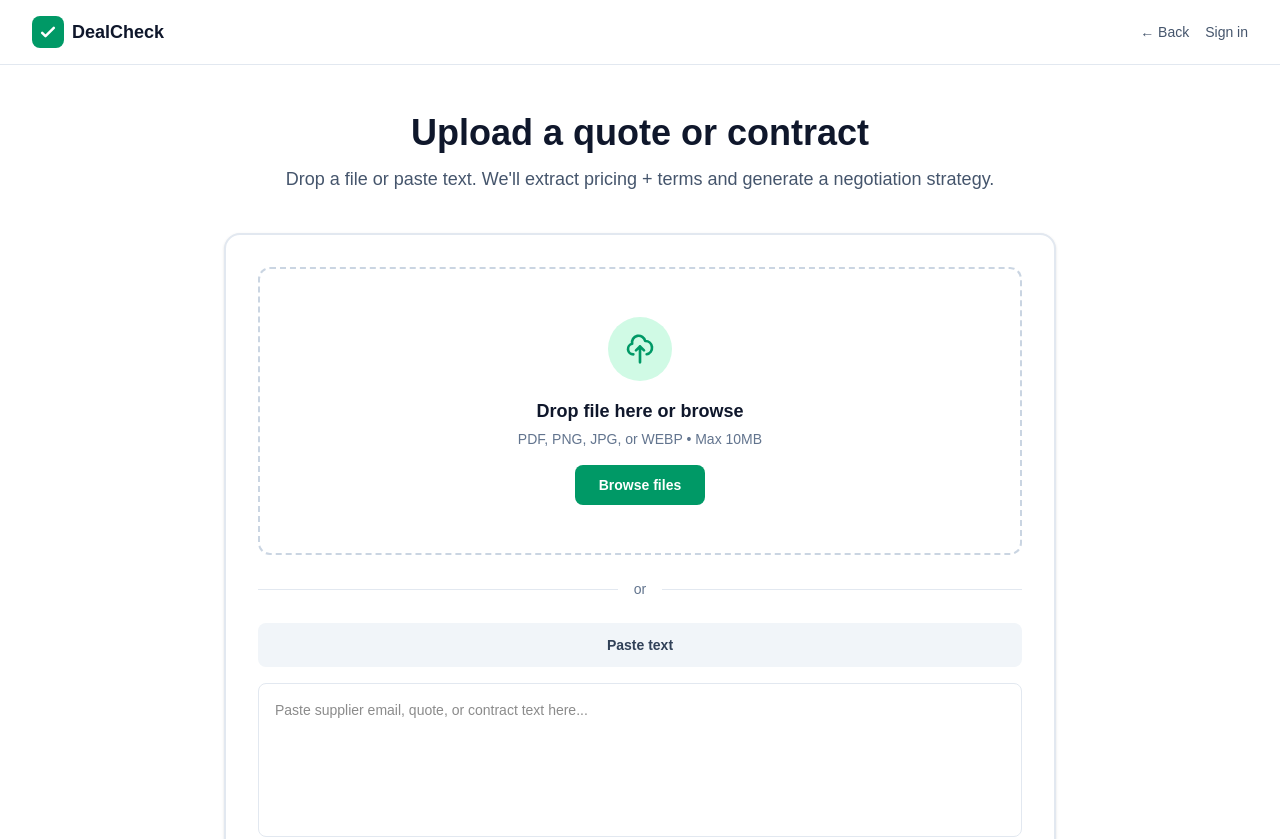
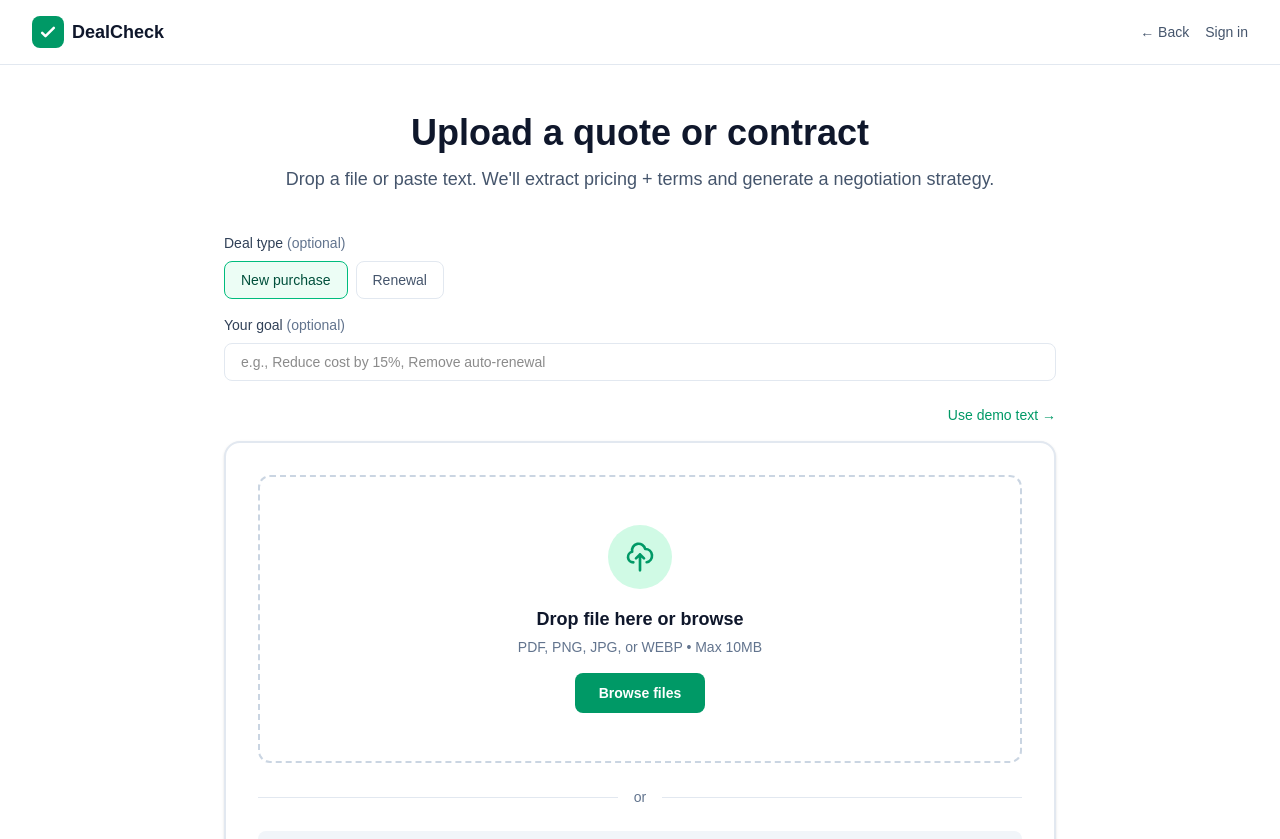
Before and after one commit to Boomchakalala/Dealcheck, a Next.js app: page /try in a window 1280 px wide. Shown: the top 839 px of the page. Built offline with nearby package versions, Linux system fonts and the light colour scheme.

Commit message:
Sandbox autosave

```diff
--- a/src/app/try/page.tsx
+++ b/src/app/try/page.tsx
@@ -14,6 +14,33 @@ export default function TryPage() {
   const [output, setOutput] = useState<DealOutput | null>(null)
   const [uploadedFileName, setUploadedFileName] = useState<string | null>(null)
   const [step, setStep] = useState<1 | 2 | 3>(1)
+  const [dealType, setDealType] = useState<'New' | 'Renewal'>('New')
+  const [goal, setGoal] = useState('')
+
+  const demoText = `QUOTE - CloudStore Enterprise Plan
+
+Annual Subscription: $45,000/year
+Setup Fee: $5,000 (one-time)
+User Licenses: 50 users included
+Additional users: $50/user/month
+
+Contract Terms:
+- 3-year commitment required
+- Auto-renewal for 3 years unless 90 days notice
+- Price increase up to 8% annually
+- Payment: Annual in advance
+- Termination: Requires 180 days notice
+
+Support:
+- Standard support included
+- Premium support: +$12,000/year
+
+This quote expires in 14 days.`
+
+  const handleUseDemoText = () => {
+    setInput(demoText)
+    setUploadedFileName(null)
+  }
 
   const handleFileUpload = async (file: File) => {
     setUploading(true)
@@ -51,7 +78,11 @@ export default function TryPage() {
       const response = await fetch('/api/trial', {
         method: 'POST',
         headers: { 'Content-Type': 'application/json' },
-        body: JSON.stringify({ extractedText: input, dealType: 'New' }),
+        body: JSON.stringify({
+          extractedText: input,
+          dealType,
+          goal: goal || null
+        }),
       })
       const data = await response.json()
       if (!response.ok) throw new Error(data.error || 'Failed to analyze')
@@ -106,6 +137,64 @@ export default function TryPage() {
           <p className="text-lg text-slate-600">
             Drop a file or paste text. We&apos;ll extract pricing + terms and generate a negotiation strategy.
           </p>
+        </div>
+
+        {/* Optional context chips */}
+        <div className="mb-6 space-y-4">
+          <div>
+            <label className="text-sm font-medium text-slate-700 mb-2 block">
+              Deal type <span className="text-slate-500 font-normal">(optional)</span>
+            </label>
+            <div className="flex gap-2">
+              <button
+                type="button"
+                onClick={() => setDealType('New')}
+                className={`px-4 py-2 text-sm font-medium rounded-lg border transition-all ${
+                  dealType === 'New'
+                    ? 'border-emerald-500 bg-emerald-50 text-emerald-900'
+                    : 'border-slate-200 bg-white text-slate-600 hover:border-slate-300'
+                }`}
+              >
+                New purchase
+              </button>
+              <button
+                type="button"
+                onClick={() => setDealType('Renewal')}
+                className={`px-4 py-2 text-sm font-medium rounded-lg border transition-all ${
+                  dealType === 'Renewal'
+                    ? 'border-emerald-500 bg-emerald-50 text-emerald-900'
+                    : 'border-slate-200 bg-white text-slate-600 hover:border-slate-300'
+                }`}
+              >
+                Renewal
+              </button>
+            </div>
+          </div>
+
+          <div>
+            <label htmlFor="goal" className="text-sm font-medium text-slate-700 mb-2 block">
+              Your goal <span className="text-slate-500 font-normal">(optional)</span>
+            </label>
+            <input
+              id="goal"
+              type="text"
+              value={goal}
+              onChange={(e) => setGoal(e.target.value)}
+              placeholder="e.g., Reduce cost by 15%, Remove auto-renewal"
+              className="w-full px-4 py-2 text-sm border border-slate-200 rounded-lg focus:outline-none focus:ring-2 focus:ring-emerald-500"
+            />
+          </div>
+        </div>
+
+        {/* Demo text button */}
+        <div className="mb-4 flex justify-end">
+          <button
+            onClick={handleUseDemoText}
+            disabled={uploading || analyzing}
+            className="text-sm font-medium text-emerald-600 hover:text-emerald-700 disabled:opacity-50 transition-colors"
+          >
+            Use demo text →
+          </button>
         </div>
 
         {/* Uploader */}
```
